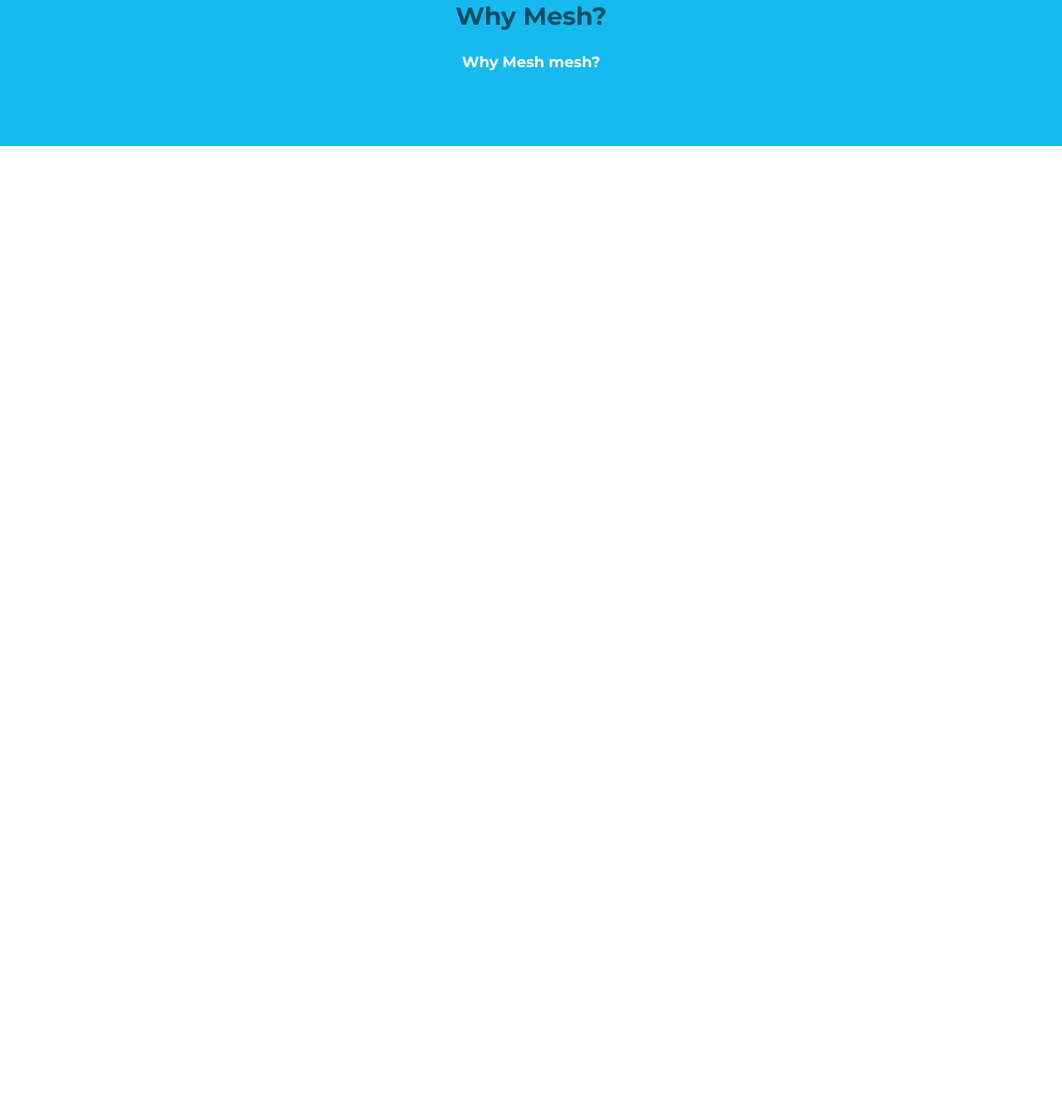
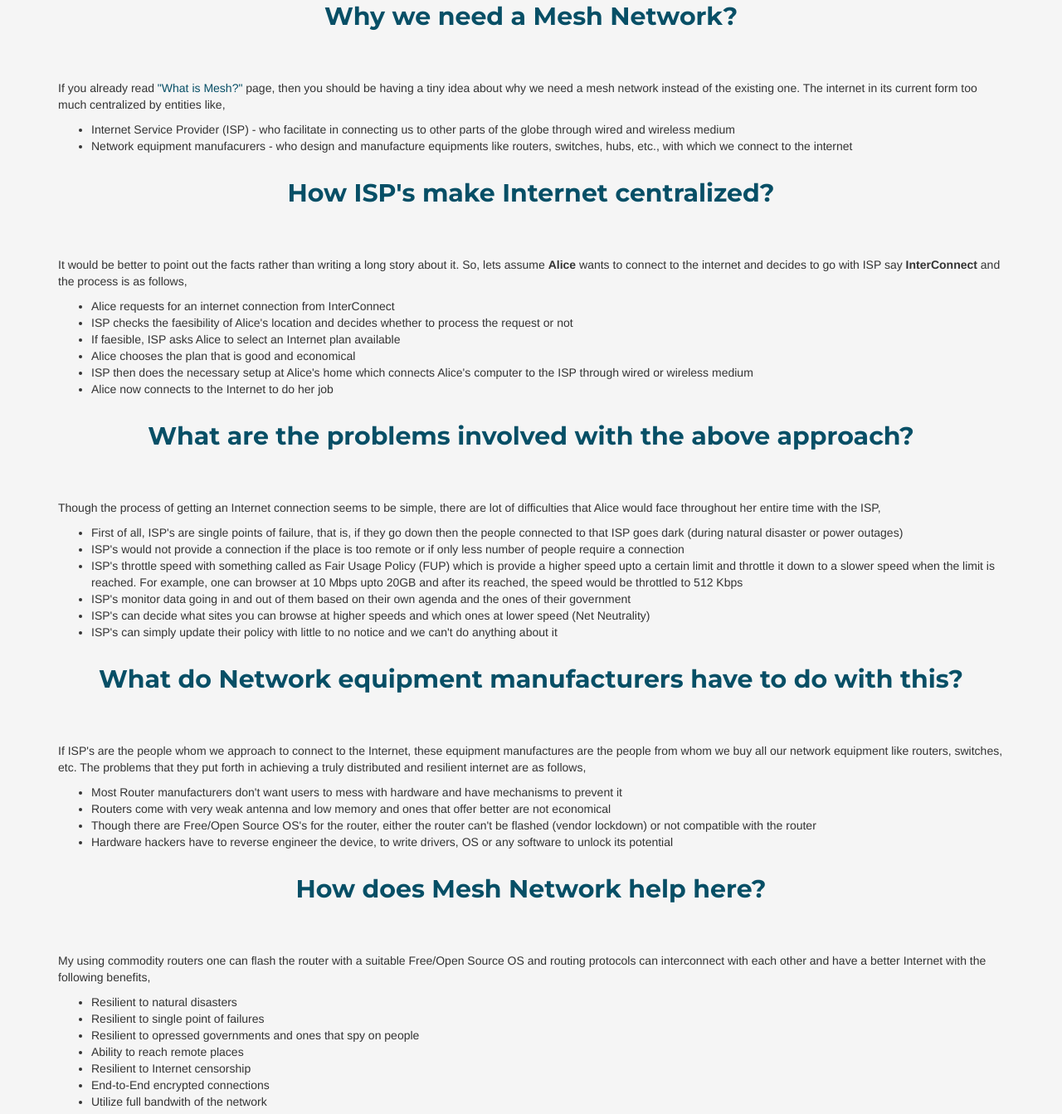
Before and after one commit to vms20591/chennaimesh_web_v2, a plain HTML site: page why-mesh.html in a window 1280 px wide. Shown: the part 77-1420 px from the top of the page at 83% size. Before the commit the page ends 800 px from the top, so only its background shows below. Drawn offline with Linux system fonts and the light colour scheme.

Commit message:
Add why-mesh page

```diff
--- a/assets/css/styles.css
+++ b/assets/css/styles.css
@@ -643,3 +643,15 @@ a.read-more-btn:hover{
 .about-modified a.read-more-btn{
     border:2px solid #17baef;
 }
+
+a.anchor-special{
+    text-decoration:none;
+}
+
+a.anchor-special:link,a.anchor-special:visited{
+    color:#074F66;
+}
+
+a.anchor-special:hover,a.anchor-special:active{
+    color:#17baef;
+}
--- a/why-mesh.html
+++ b/why-mesh.html
@@ -56,10 +56,68 @@
     </header><!--//header-->
 
     <!-- ******Why Mesh****** -->
-    <section id="why-mesh" class="features section offset-header">
-        <div class="container text-center">
-            <h2 class="title">Why Mesh?</h2>
-            <h4 style="color:#FFFFFF;">Why Mesh mesh?</h4>
+    <section id="why-mesh" class="about section offset-header">
+        <div class="container">
+            <h2 class="title text-center">Why we need a Mesh Network?</h2>
+            <p>If you already read <a class="anchor-special" target="_blank" href="what-is-mesh.html">"What is Mesh?"</a> page, then you should be having a tiny idea about why we need a mesh network instead of the existing one. The internet in its current form too much centralized by entities like,
+                <ul>
+                    <li>Internet Service Provider (ISP) - who facilitate in connecting us to other parts of the globe through wired and wireless medium</li>
+                    <li>Network equipment manufacurers - who design and manufacture equipments like routers, switches, hubs, etc., with which we connect to the internet</li>
+                </ul>
+            </p>
+            <br/>
+
+            <h2 class="title text-center">How ISP's make Internet centralized?</h2>
+            <p>It would be better to point out the facts rather than writing a long story about it. So, lets assume <b>Alice</b> wants to connect to the internet and decides to go with ISP say <b>InterConnect</b> and the process is as follows,
+                <ul>
+                    <li>Alice requests for an internet connection from InterConnect</li>
+                    <li>ISP checks the faesibility of Alice's location and decides whether to process the request or not</li>
+                    <li>If faesible, ISP asks Alice to select an Internet plan available</li>
+                    <li>Alice chooses the plan that is good and economical</li>
+                    <li>ISP then does the necessary setup at Alice's home which connects Alice's computer to the ISP through wired or wireless medium</li>
+                    <li>Alice now connects to the Internet to do her job</li>
+                </ul>
+            </p>
+            <br/>
+
+            <h2 class="title text-center">What are the problems involved with the above approach?</h2>
+            <p>Though the process of getting an Internet connection seems to be simple, there are lot of difficulties that Alice would face throughout her entire time with the ISP,
+                <ul>
+                    <li>First of all, ISP's are single points of failure, that is, if they go down then the people connected to that ISP goes dark (during natural disaster or power outages)</li>
+                    <li>ISP's would not provide a connection if the place is too remote or if only less number of people require a connection</li>
+                    <li>ISP's throttle speed with something called as Fair Usage Policy (FUP) which is provide a higher speed upto a certain limit and throttle it down to a slower speed when the limit is reached. For example, one can browser at 10 Mbps upto 20GB and after its reached, the speed would be throttled to 512 Kbps</li>
+                    <li>ISP's monitor data going in and out of them based on their own agenda and the ones of their government</li>
+                    <li>ISP's can decide what sites you can browse at higher speeds and which ones at lower speed (Net Neutrality)</li>
+                    <li>ISP's can simply update their policy with little to no notice and we can't do anything about it</li>
+                </ul>
+            </p>
+            <br/>
+
+            <h2 class="title text-center">What do Network equipment manufacturers have to do with this?</h2>
+            <p>If ISP's are the people whom we approach to connect to the Internet, these equipment manufactures are the people from whom we buy all our network equipment like routers, switches, etc. The problems that they put forth in achieving a truly distributed and resilient internet are as follows,
+                <ul>
+                    <li>Most Router manufacturers don't want users to mess with hardware and have mechanisms to prevent it</li>
+                    <li>Routers come with very weak antenna and low memory and ones that offer better are not economical</li>
+                    <li>Though there are Free/Open Source OS's for the router, either the router can't be flashed (vendor lockdown) or not compatible with the router</li>
+                    <li>Hardware hackers have to reverse engineer the device, to write drivers, OS or any software to unlock its potential</li>
+                </ul>
+            </p>
+            <br/>
+
+            <h2 class="title text-center">How does Mesh Network help here?</h2>
+            <p>My using commodity routers one can flash the router with a suitable Free/Open Source OS and routing protocols can interconnect with each other and have a better Internet with the following benefits,
+                <ul>
+                    <li>Resilient to natural disasters</li>
+                    <li>Resilient to single point of failures</li>
+                    <li>Resilient to opressed governments and ones that spy on people</li>
+                    <li>Ability to reach remote places</li>
+                    <li>Resilient to Internet censorship</li>
+                    <li>End-to-End encrypted connections</li>
+                    <li>Utilize full bandwith of the network</li>
+                </ul>
+            </p>
+            <br/>
+
         </div><!--//container-->
     </section><!--//why mesh-->
 
```
